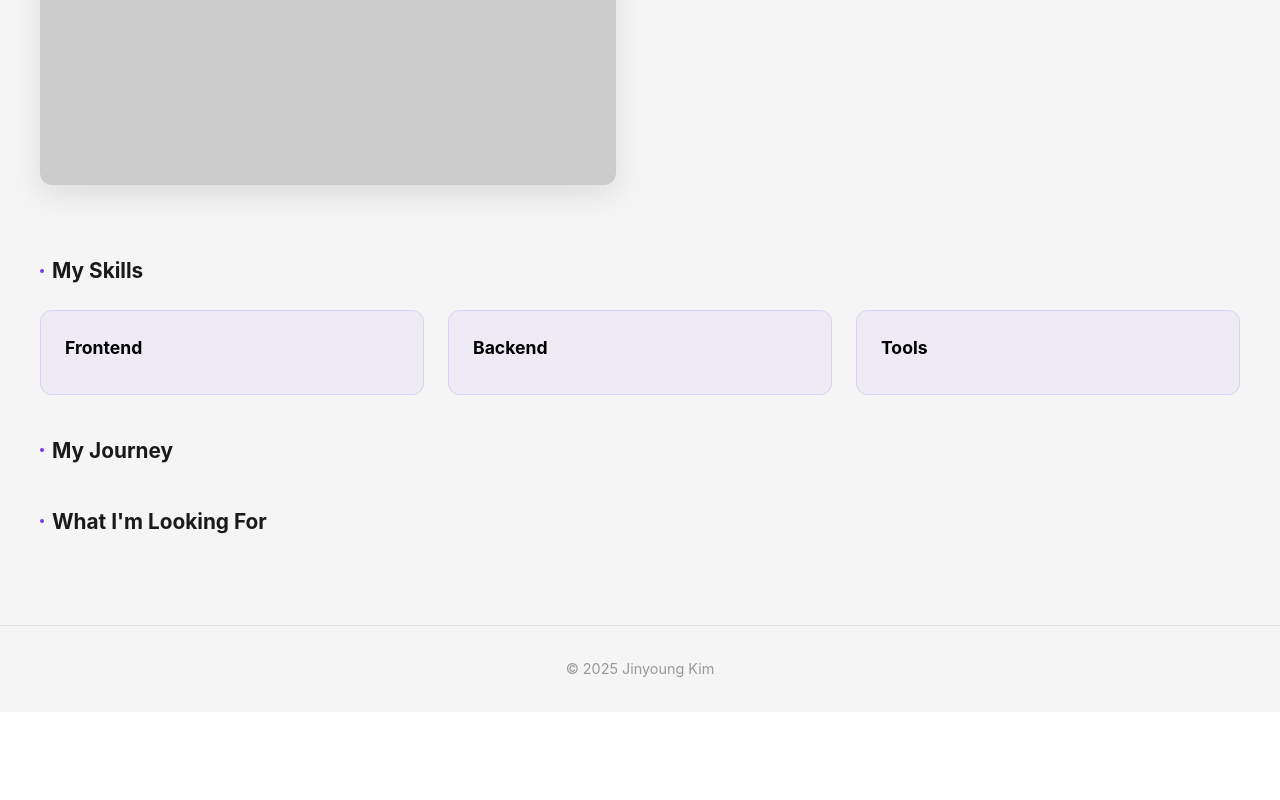
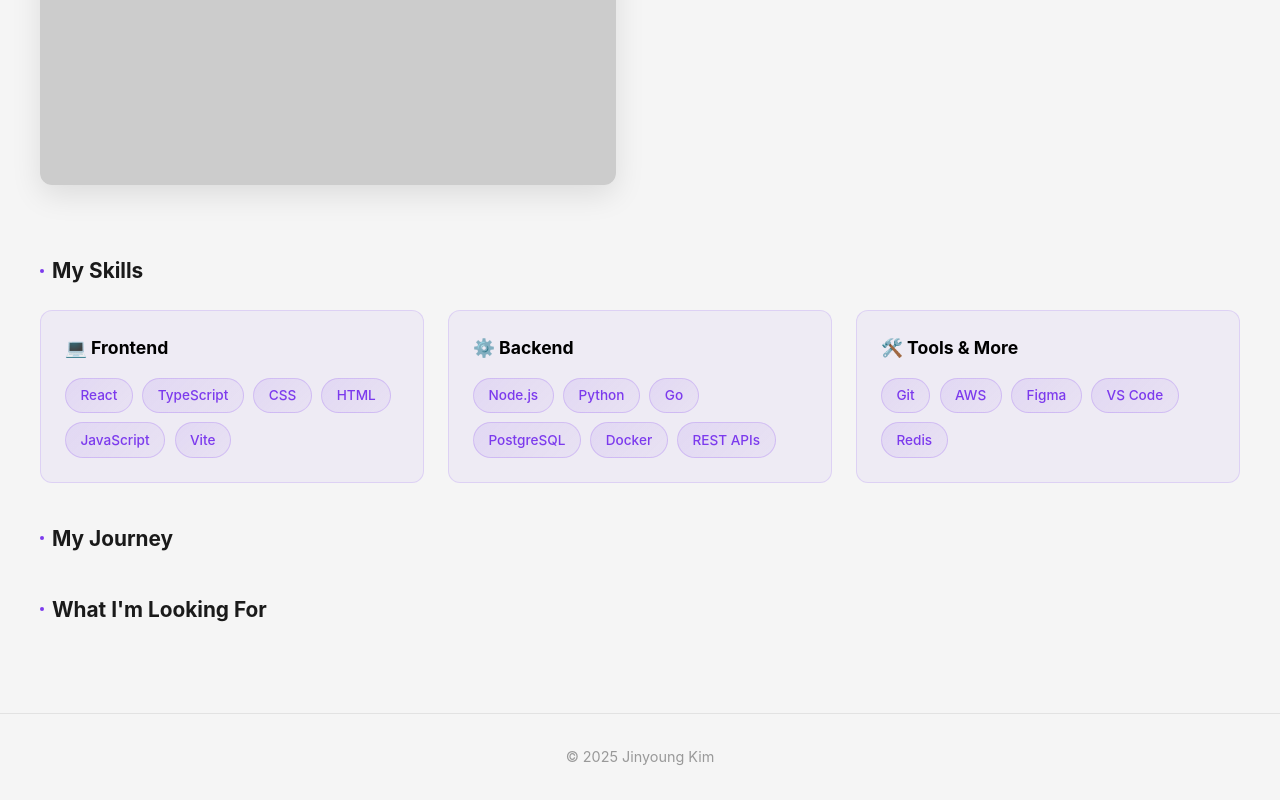
Before and after one commit to Ken1o/Portfolio-Website, a React (Vite) app: page /about in a window 1280 px wide. Shown: the part 706-1506 px from the top of the page. Before the commit the page ends 1418 px from the top, so only its background shows below. Built offline with nearby package versions, Linux system fonts and the light colour scheme.

Commit message:
adding skills in about page

```diff
--- a/src/pages/AboutPage.tsx
+++ b/src/pages/AboutPage.tsx
@@ -28,16 +28,36 @@ const AboutPage: React.FC = () => {
             <h2>My Skills</h2>
             <div className="skills-grid">
               <div className="skill-card">
-                <h3>Frontend</h3>
-                {/* add frontsend skills */}
+                <h3>💻 Frontend</h3>
+                <div className="skill-tags">
+                  <span className="skill-tag">React</span>
+                  <span className="skill-tag">TypeScript</span>
+                  <span className="skill-tag">CSS</span>
+                  <span className="skill-tag">HTML</span>
+                  <span className="skill-tag">JavaScript</span>
+                  <span className="skill-tag">Vite</span>
+                </div>
               </div>
               <div className="skill-card">
-                <h3>Backend</h3>
-                {/* add backend skills */}
+                <h3>⚙️ Backend</h3>
+                <div className="skill-tags">
+                  <span className="skill-tag">Node.js</span>
+                  <span className="skill-tag">Python</span>
+                  <span className="skill-tag">Go</span>
+                  <span className="skill-tag">PostgreSQL</span>
+                  <span className="skill-tag">Docker</span>
+                  <span className="skill-tag">REST APIs</span>
+                </div>
               </div>
               <div className="skill-card">
-                <h3>Tools</h3>
-                {/* add tools skills */}
+                <h3>🛠️ Tools & More</h3>
+                <div className="skill-tags">
+                  <span className="skill-tag">Git</span>
+                  <span className="skill-tag">AWS</span>
+                  <span className="skill-tag">Figma</span>
+                  <span className="skill-tag">VS Code</span>
+                  <span className="skill-tag">Redis</span>
+                </div>
               </div>
             </div>
           </section>
--- a/src/styles/AboutPage.css
+++ b/src/styles/AboutPage.css
@@ -120,6 +120,31 @@
   color: black;
 }
 
+.skill-tags {
+  display: flex;
+  flex-wrap: wrap;
+  gap: 0.6rem;
+  margin-top: 1rem;
+}
+
+.skill-tag {
+  display: inline-block;
+  background: linear-gradient(135deg, rgba(124, 58, 237, 0.1), rgba(124, 58, 237, 0.05));
+  color: #7c3aed;
+  padding: 0.4rem 0.9rem;
+  border-radius: 20px;
+  font-size: 0.85rem;
+  font-weight: 500;
+  border: 1px solid rgba(124, 58, 237, 0.2);
+  transition: all 0.2s ease;
+}
+
+.skill-tag:hover {
+  background: linear-gradient(135deg, rgba(124, 58, 237, 0.2), rgba(124, 58, 237, 0.1));
+  border-color: rgba(124, 58, 237, 0.4);
+  transform: scale(1.05);
+}
+
 .skill-card p {
   margin: 0;
   font-size: 0.9rem;
```
